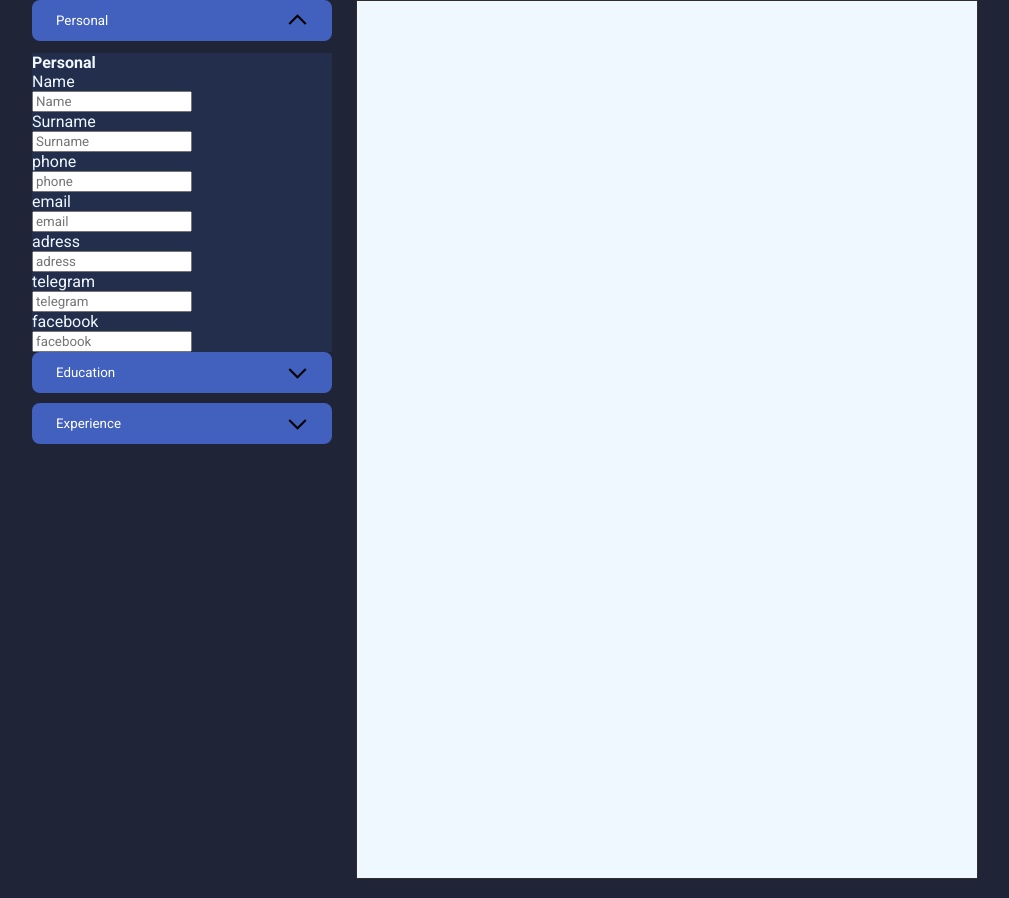
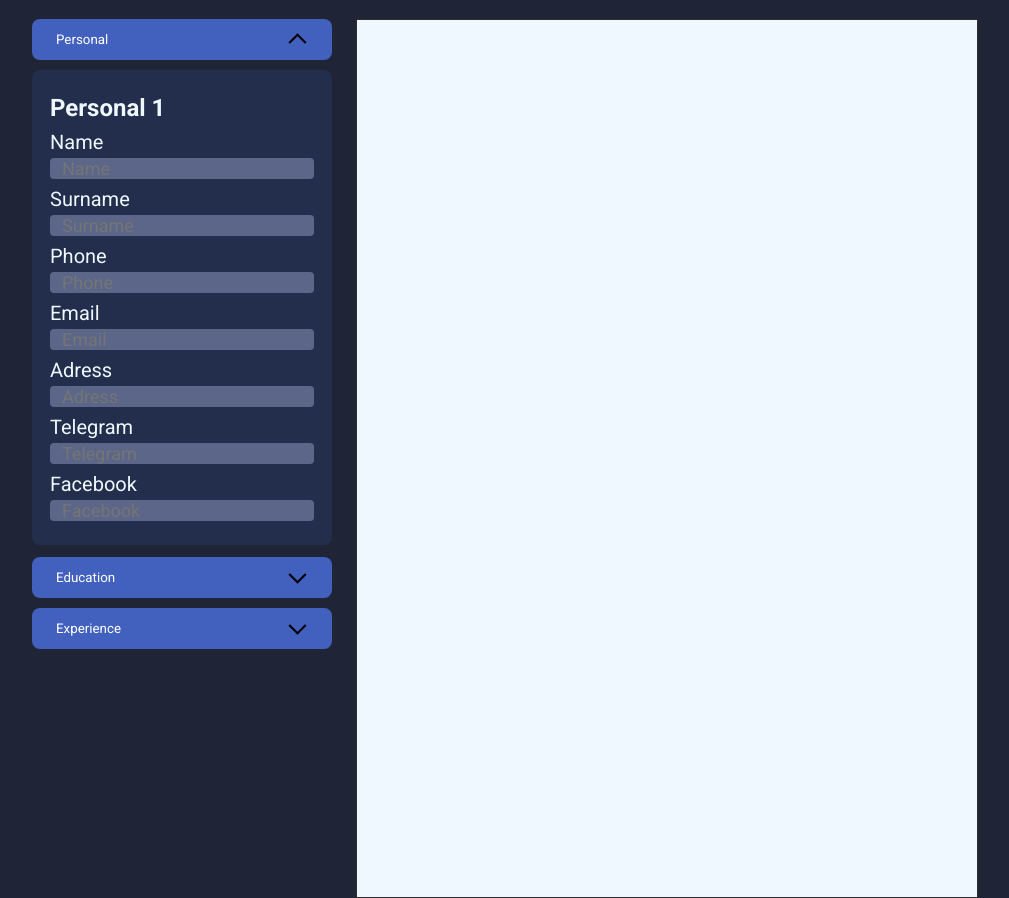
Before and after one commit to TSRSE/cv-creator, a React (Vite) app: page / in a window 1280 px wide. Both pictures are taken after a click on the button "Personal". Shown: the whole page, without its empty margins (135-1144 px from the left). Built offline with nearby package versions, Linux system fonts and the light colour scheme.

Commit message:
add new styles + update visual features

```diff
--- a/src/App.css
+++ b/src/App.css
@@ -3,14 +3,24 @@
     font-family: 'Roboto', sans-serif;
 }
 
+html{
+    width: 100%;
+    height: 100%;
+}
+
 body{
     padding: 0;
     margin: 0;
+    width: 100%;
+    height: 100%;
     background-color: rgb(31, 36, 54);
     color: aliceblue;
+    display: flex;
+    justify-content: center;
 }
 
 main{
+    margin-top: 2%;
     font-family: 'Roboto', sans-serif;
     display: flex;
     justify-content: center;
--- a/src/components/lfetSidePanel/Panel.jsx
+++ b/src/components/lfetSidePanel/Panel.jsx
@@ -7,11 +7,11 @@ export default function Panel() {
 
   const gigaProps = []
   const forms = {
-    personal : [{id: 'personal', fields : [ 'Name', 'Surname', 'phone', 'email', 'adress', 'telegram', 'facebook' ]}],
+    personal : [{id: 'personal', fields : [ 'Name', 'Surname', 'Phone', 'Email', 'Adress', 'Telegram', 'Facebook' ]}],
 
     education : [{id: 'education_1', fields : [ 'started', 'graduated', 'uni name', 'desc' ]}],
 
-    jobs : [{id: 'job_1', fields : ['from', 'to', 'place', 'Job', 'Description' ]}, {id: 'job_2', fields : ['from', 'to', 'place', 'Job', 'Description' ]}]
+    jobs : [{id: 'job_1', fields : [ 'From', 'To', 'Place', 'Job', 'Description' ]}, {id: 'job_2', fields : [ 'From', 'To', 'Place', 'Job', 'Description' ]}]
   }
 
   return (
--- a/src/components/shared/button/style.css
+++ b/src/components/shared/button/style.css
@@ -38,3 +38,12 @@ button:disabled{
     background-color: var(--color-accent);
     color: #fff;
 }
+
+.red{
+    color: #fff;
+    background-color: rgb(212, 66, 66);
+    width: min-content;
+    margin: 0px;
+    margin-top: 8px;
+    margin-bottom: -12px;
+}
--- a/src/components/shared/cathegory/Cathegory.jsx
+++ b/src/components/shared/cathegory/Cathegory.jsx
@@ -9,8 +9,8 @@ import React, { useState } from 'react'
 
 export default function Cathegory({modular = false, title = '', fields=[]}) {
 
-  const formsList = fields.map((form) =>
-    <Form key={crypto.randomUUID()} fields={form.fields} title={title} isModular={fields.length > 1}></Form>
+  const formsList = fields.map((form, index) =>
+    <Form key={crypto.randomUUID()} fields={form.fields} title={`${title} ${index+1}`} isModular={fields.length > 1} isDeletable={index > 0}></Form>
   )
 
   return (
--- a/src/components/shared/form/Form.jsx
+++ b/src/components/shared/form/Form.jsx
@@ -5,7 +5,7 @@ import './form.css'
 
 import React from 'react'
 
-export default function Form({fields = [], title = '', isModular = false}) {
+export default function Form({fields = [], title = '', isModular = false, isDeletable = false}) {
 
   const isNotDisplayable = fields == undefined || fields.length < 1
 
@@ -16,8 +16,9 @@ export default function Form({fields = [], title = '', isModular = false}) {
   const getForm = () => {
     return(
       <div className='form'>
-       <h4>{title}</h4>
+       <h2>{title}</h2>
        {fieldList}
+       {isDeletable && <Button text='Delete' type='red'/>}
      </div>
     )
   }
--- a/src/components/shared/form/form.css
+++ b/src/components/shared/form/form.css
@@ -1,9 +1,21 @@
-h4{
+h2{
     padding: 0;
     margin: 0;
-    margin-top: 12px;
 }
 
 .form{
     background-color: rgb(35, 46, 77);
+    padding: 24px 18px;
+    margin-bottom: 12px;
+    border-radius: 8px;
 }
+
+input{
+    width: calc(100% - 24px) ;
+    padding: 0px 12px;
+    margin: 0px;
+    border: none;
+    border-radius: 4px;
+    font-size: 18px;
+
+}
--- a/src/components/shared/inputFIled/InputField.jsx
+++ b/src/components/shared/inputFIled/InputField.jsx
@@ -7,9 +7,9 @@ export default function InputField({placeholder='placeholder', hasLabel = true})
     const [value, setValue] = useState('')
 
   return (
-    <>
-    { hasLabel && <p>{placeholder}</p> }
-    <input className='field' placeholder={placeholder} value={value} onChange={e => setValue(e.target.value)}></input>
-    </>
+    <div className='field-container'>
+      { hasLabel && <p>{placeholder}</p> }
+      <input className='field' placeholder={placeholder} value={value} onChange={e => setValue(e.target.value)}></input>
+    </div>
   )
 }
--- a/src/components/shared/inputFIled/style.css
+++ b/src/components/shared/inputFIled/style.css
@@ -1,9 +1,18 @@
 .field{
     transition: 200ms;
+    background-color: rgb(91, 102, 136);
+    color: #fff;
 }
 
 p{
     padding: 0;
     margin: 0;
+    font-size: 20px;
+}
 
+.field-container{
+    margin-top: 8px;
+    display: flex;
+    flex-direction: column;
+    gap: 4px;
 }
```
